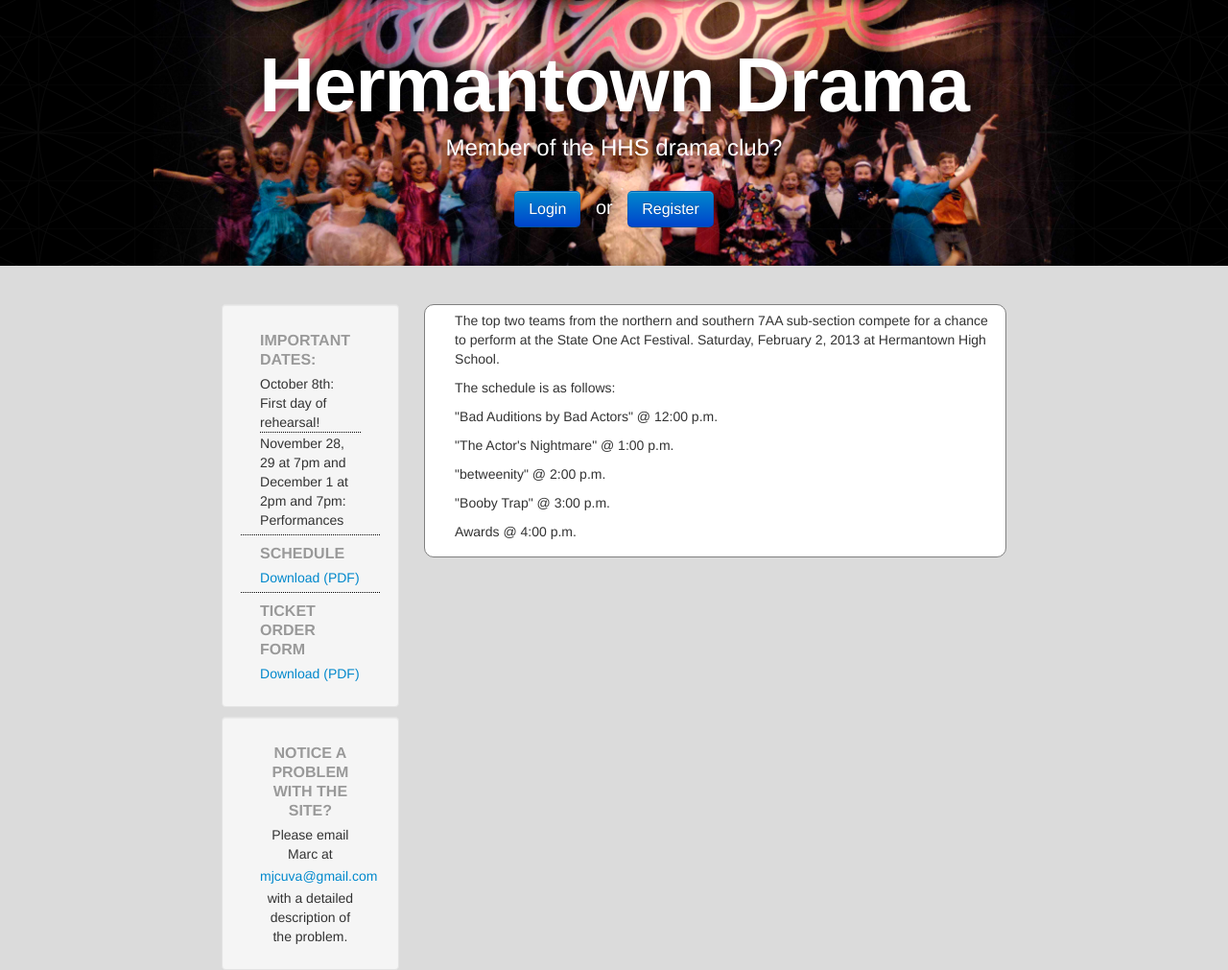
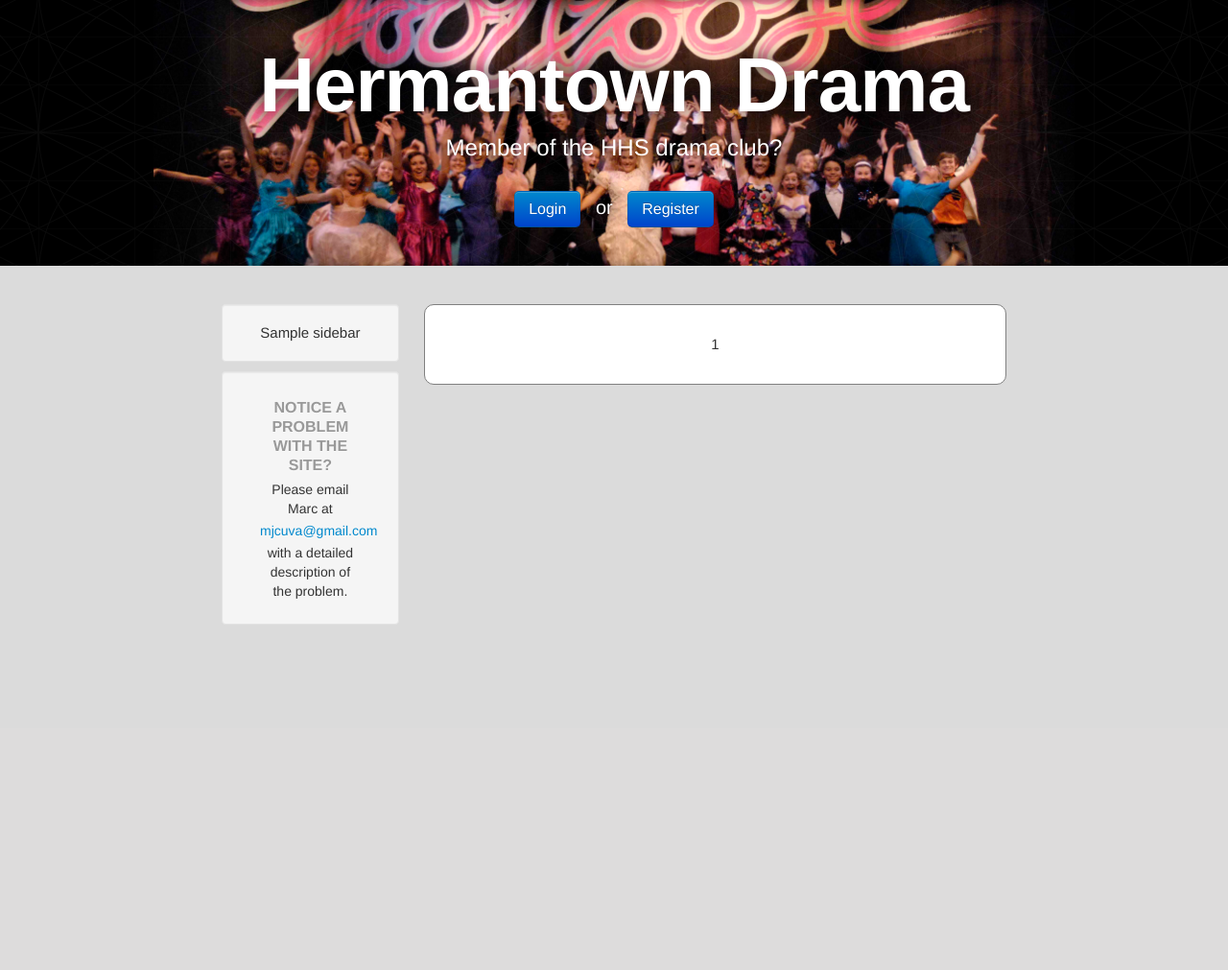
Before and after one commit to mjcuva/Hermantown-Drama, a Python web app: template templates/base.html in a window 1280 px wide. Shown: the part 41-1052 px from the top of the page at 96% size. After the commit the page ends 691 px from the top, so only its background shows below. Run offline with Jinja, Linux system fonts and the light colour scheme; the template is opened without the code that fills it: most values are stand-ins (such as "Sample title", 1, 10 or a date in 2020); some libraries are stand-ins or nearby versions.

Commit message:
Read edit sections from db

```diff
--- a/templates/base.html
+++ b/templates/base.html
@@ -47,23 +47,8 @@
 						</div>
 					{% endif %}
 
-					<div class="sidebar-nav-fixed well {% if user %}lowerBar{% endif %}">
-						<ul class="nav nav-list">
-							<li class="nav-header">Important Dates:</li>
-							<li>October 8th: First day of rehearsal!</li>
-							<hr>
-							<li>November 28, 29 at 7pm and December 1 at 2pm and 7pm: Performances</li>
-						</ul>
-						<hr>
-						<ul class="nav nav-list">
-							<li class="nav-header">Schedule</li>
-							<a href='/static/calendar.pdf'>Download (PDF)</a>
-						</ul>
-						<hr>
-						<ul class='nav nav-list'>
-							<li class='nav-header'>Ticket Order Form</li>
-							<a href='http://www.hermantown.k12.mn.us/staff_directory/Ken_Ahlberg/documents/FootlooseTicketOrderForm.pdf'>Download (PDF)</a>
-						</ul>
+					<div class="sidebar-nav-fixed well {% if user %}lowerBar{% endif %} information">
+						{{sidebar}}
 					</div>
 
 					<div class="sidebar-nav-fixed centerText well lowerBar">
@@ -89,16 +74,8 @@
 							{% include 'post.html' %}
 						{% endfor %}
 						{% else %}
-							<div id='information'>
-								<ul>
-									<li>The top two teams from the northern and southern 7AA sub-section compete for a chance to perform at the State One Act Festival. Saturday, February 2, 2013 at Hermantown High School.</li>
-									<li>The schedule is as follows:</li>
-									<li>"Bad Auditions by Bad Actors" @ 12:00 p.m.</li>
-									<li>"The Actor's Nightmare" @ 1:00 p.m.</li>
-									<li>"betweenity" @ 2:00 p.m.</li>
-									<li>"Booby Trap" @ 3:00 p.m.</li>
-									<li>Awards @ 4:00 p.m.</li>
-								</ul>
+							<div class='information' id='front'>
+								{{frontPage}}
 							</div>
 						{% endif %}
 					</div>
```
